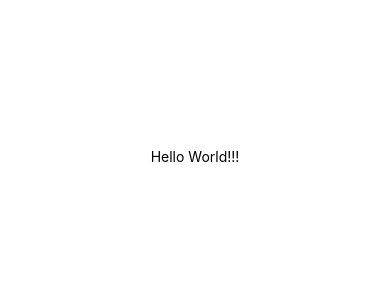
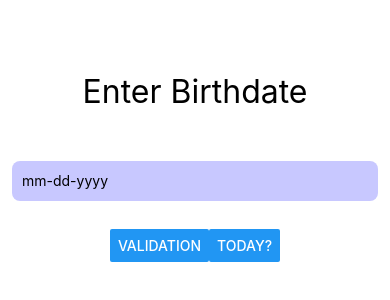
Before and after one commit to pandarv/ReactNative-UoA-Assignment, a React Native app in the folder EXSM3956_Assignment/: screen / in a window 390 px wide. Shown: the part 266-566 px from the top of the page. Built offline with nearby package versions, Linux system fonts and the light colour scheme.

Commit message:
created two buttons (validation and today) and setup in App.js.

```diff
--- a/EXSM3956_Assignment/App.js
+++ b/EXSM3956_Assignment/App.js
@@ -1,15 +1,33 @@
+import React, { useState } from "react";
 import { StatusBar } from "expo-status-bar";
-import { StyleSheet, Text, View } from "react-native";
-
+import { SafeAreaView, StyleSheet, Text, View, TextInput, Button } from "react-native";
 export default function App() {
+    const [inputVal, onChangeInputVal] = React.useState("");
+    const [value, setValue] = React.useState("");
+    console.log(inputVal);
+    const onClickHandle = () => {
+        setValue(inputVal);
+        onChangeInputVal("");
+    };
+    const onClickValidate = () => {
+        console.log(inputVal);
+    };
     return (
-		<View style={styles.container}>
-			<Text>Hello World!!!</Text>
-			<StatusBar style="auto" />
+        <SafeAreaView style={styles.container}>
+            <View style={styles.topContainer}>
+                <Text style={styles.textSize}>Enter Birthdate</Text>
             </View>
+            <View style={styles.bottomContainer}>
+                <Text>{value}</Text>
+                <TextInput style={styles.input} value={inputVal} onChangeText={onChangeInputVal} placeholder="mm-dd-yyyy" />
+            </View>
+            <View style={styles.buttonSetting}>
+                <Button title="Validation" onPress={onClickValidate} />
+                <Button title="Today?" onPress={onClickHandle} />
+            </View>
+        </SafeAreaView>
     );
 }
-
 const styles = StyleSheet.create({
     container: {
         flex: 1,
@@ -17,4 +35,32 @@ const styles = StyleSheet.create({
         alignItems: "center",
         justifyContent: "center",
     },
+    input: {
+        height: 40,
+        margin: 12,
+        borderWidth: 0,
+        backgroundColor: "rgb(200, 200, 255)",
+        padding: 10,
+        borderRadius: 8,
+    },
+    textSize: {
+        fontSize: 32,
+    },
+    topContainer: {
+        flex: 0.1,
+        // width: 500,
+        justifyContent: "center",
+        alignItems: "center",
+        padding: 24,
+        // backgroundColor: "rgb(128, 191, 255)",
+    },
+    bottomContainer: {
+        // flex: 0.1,
+        width: "100%",
+        // backgroundColor: "rgb(226, 198, 236)",
+    },
+    buttonSetting: {
+        flexDirection: "row",
+        margin: 16,
+    },
 });
```
Lines whose indentation alone changed are shown as unchanged.
